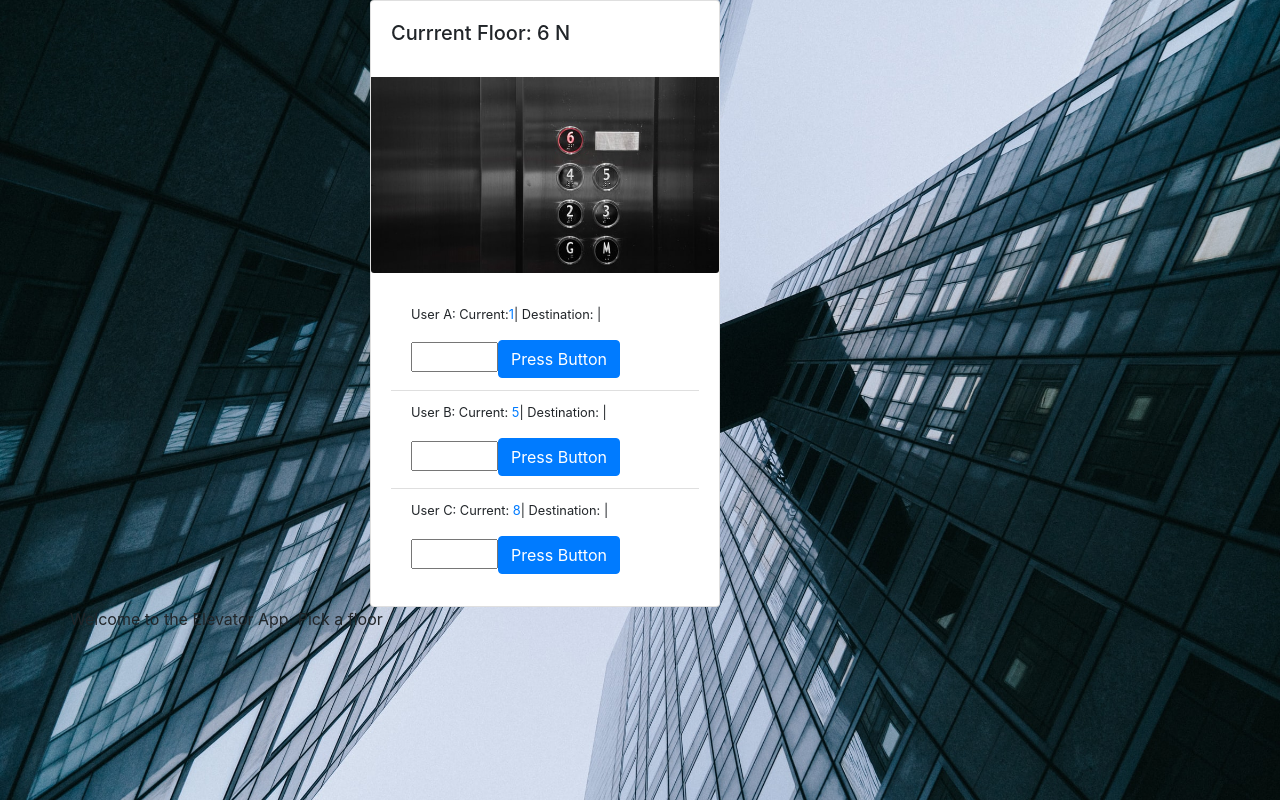
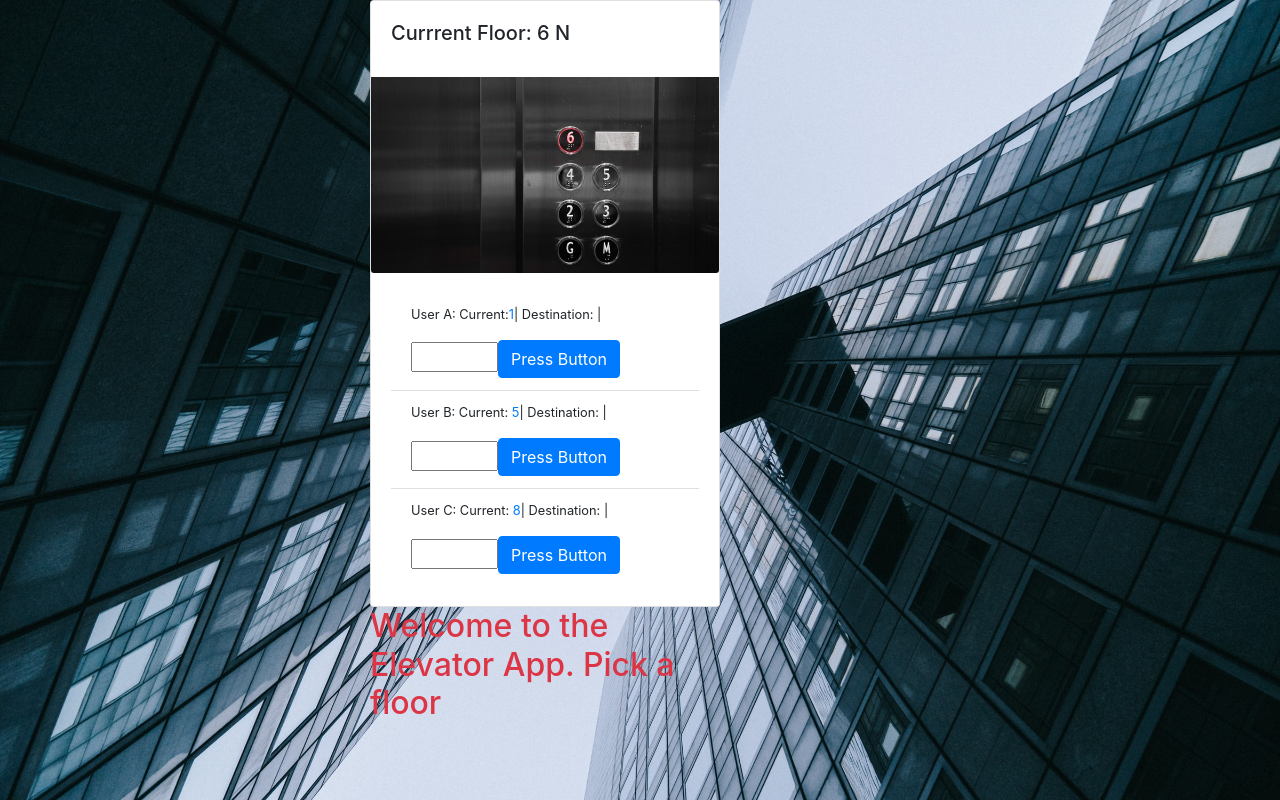
Before and after one commit to GreatDeveloper66/elevator-app, a React (Create React App) app: page / in a window 1280 px wide. Built offline with nearby package versions, Linux system fonts and the light colour scheme; no server answers.

Commit message:
Message now states when users have left or boarded elevator

```diff
--- a/src/App.js
+++ b/src/App.js
@@ -69,8 +69,10 @@ function App(props) {
           </Col>
 
         </Row>
-        <Row>
-          {props.message}
+        <Row d-flex="justify-content-center">
+          <Col xs={{span:10, offset:1}} sm={{span: 6, offset: 4}} md={{ span: 4, offset:3 }} d-flex="justify-content-center">
+          <h2 className="text-danger">{props.message}</h2>
+          </Col>
         </Row>
       </Container>
 
```
